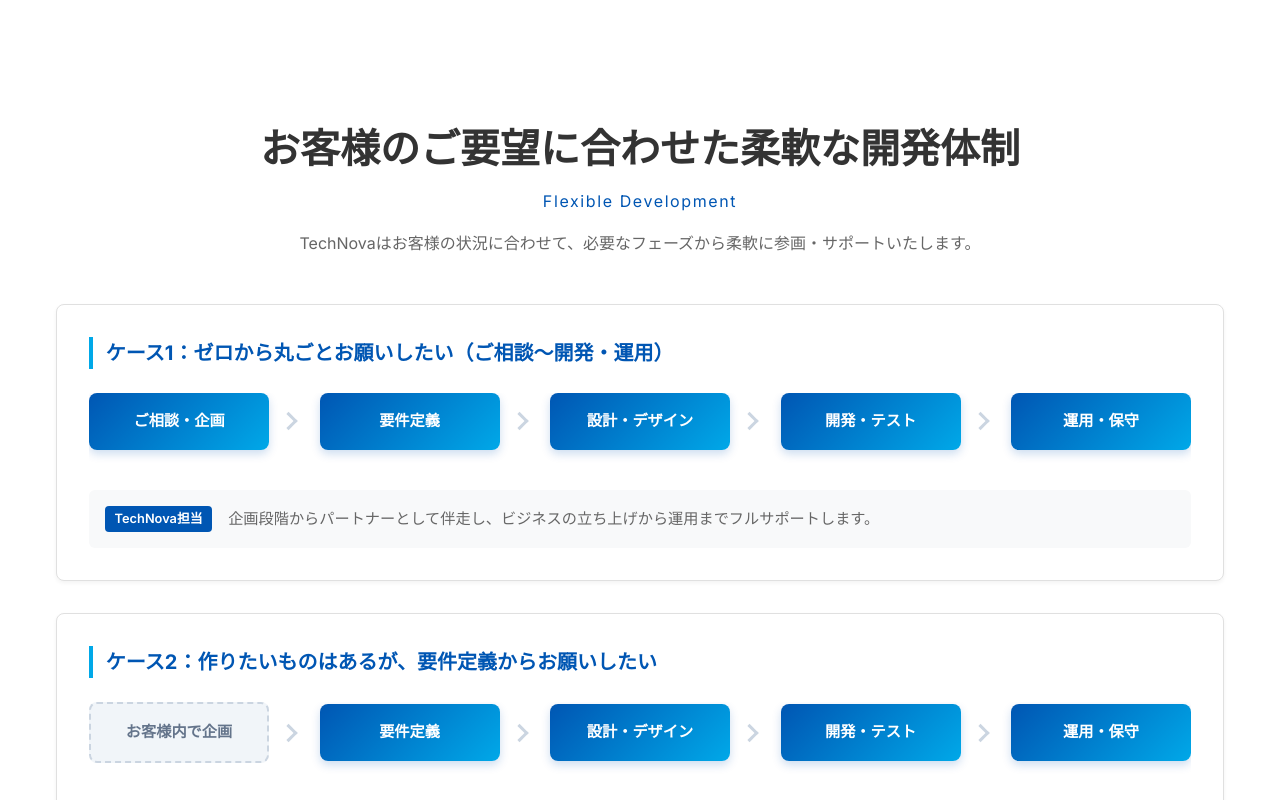
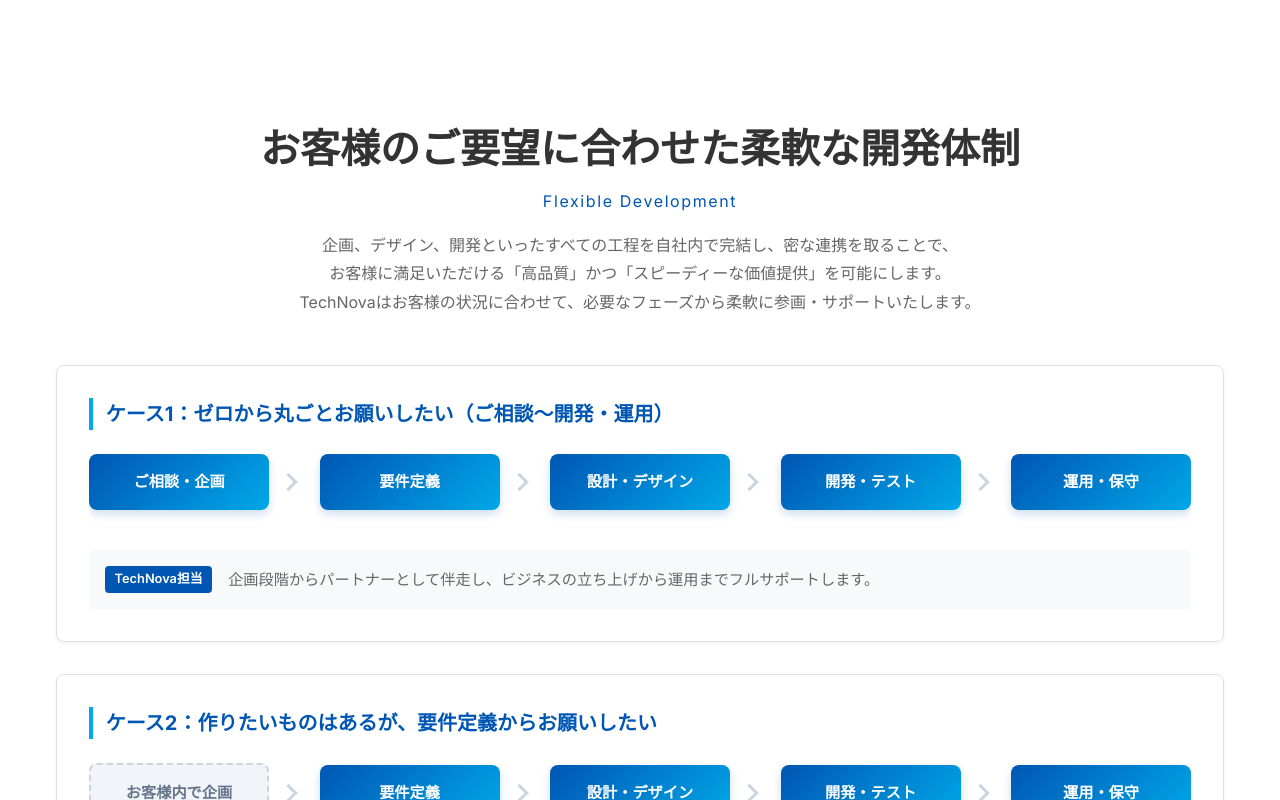
Before and after one commit to rhino-tower/tmp-hp, a website built with Vite: page index.html in a window 1280 px wide. Shown: the part 811-1611 px from the top of the page. Built offline with nearby package versions, Linux system fonts and the light colour scheme.

Commit message:
「柔軟な開発体制」のリード文に全工程の自社内完結と品質・スピードについての強みを追記

```diff
--- a/index.html
+++ b/index.html
@@ -67,8 +67,11 @@
         <!-- お客様のご要望に合わせた開発体制 -->
         <h2 class="section-title" style="margin-bottom: 1rem;">お客様のご要望に合わせた柔軟な開発体制<span
             class="section-title__sub">Flexible Development</span></h2>
-        <p style="text-align: center; margin-bottom: 3rem; color: var(--color-text-light);">
-          TechNovaはお客様の状況に合わせて、必要なフェーズから柔軟に参画・サポートいたします。</p>
+        <p style="text-align: center; margin-bottom: 3rem; color: var(--color-text-light); line-height: 1.8;">
+          企画、デザイン、開発といったすべての工程を自社内で完結し、密な連携を取ることで、<br class="hidden-mobile">
+          お客様に満足いただける「高品質」かつ「スピーディーな価値提供」を可能にします。<br>
+          TechNovaはお客様の状況に合わせて、必要なフェーズから柔軟に参画・サポートいたします。
+        </p>
 
         <div class="dev-flow-wrapper" style="margin-top: 0;">
           <!-- Case 1 -->
```
